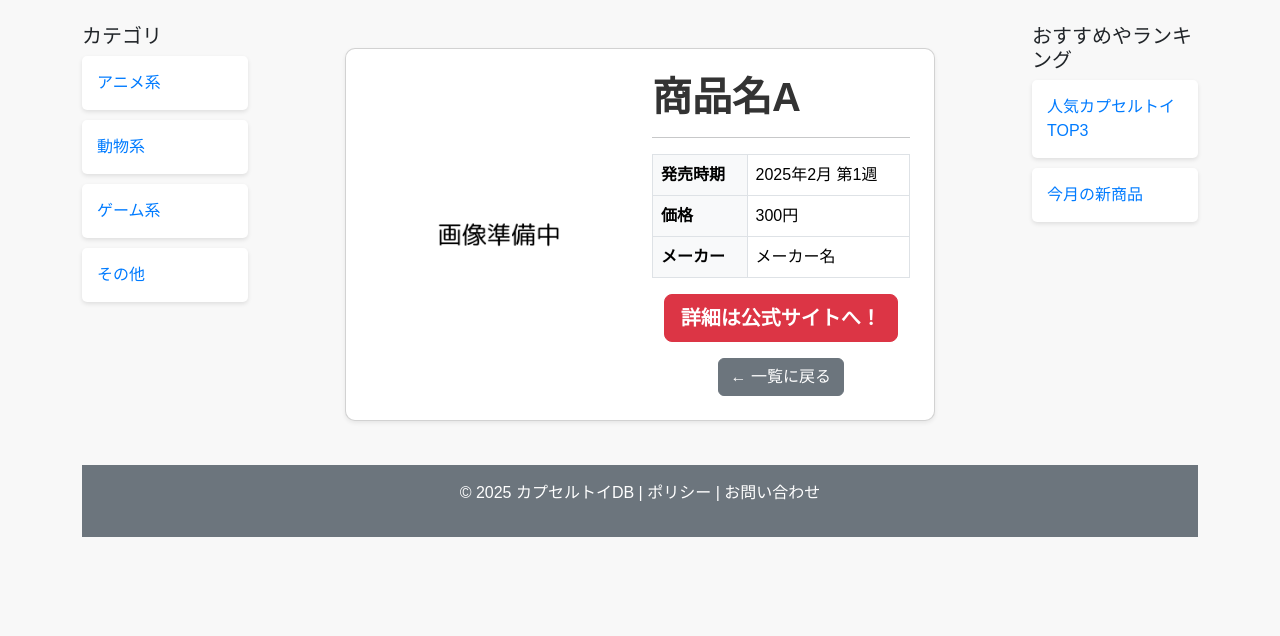
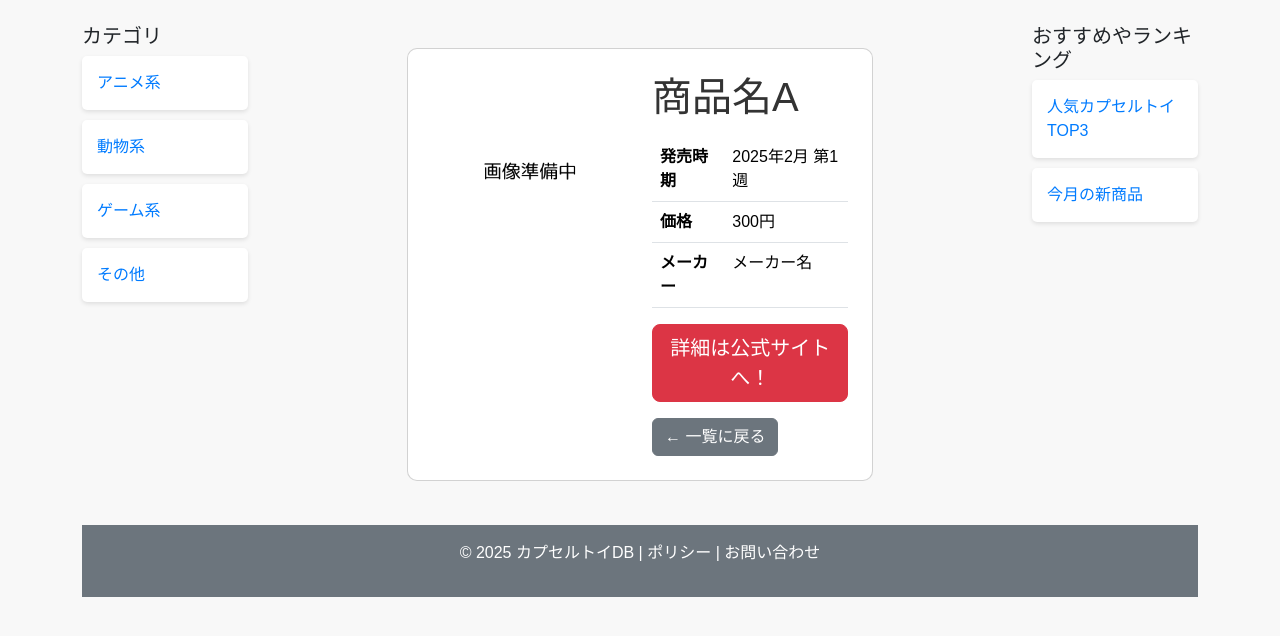
Before and after one commit to kenpac30801852/capsule_toy_project, a Django app: page /toy/1/ in a window 1280 px wide. Shown: the part 76-712 px from the top of the page. Run offline with Django 5.2, Linux system fonts and the light colour scheme; data comes from the database, SQL or seed files in the repository; both versions use the stored data as it was after the commit.

Commit message:
Update latest code

```diff
--- a/capsule_toy_project/urls.py
+++ b/capsule_toy_project/urls.py
@@ -16,10 +16,11 @@ Including another URLconf
 """
 from django.contrib import admin
 from django.urls import path
-from toys.views import toy_list, toy_detail  # ← toy_detail をインポート！
+from toys import views  # 'capsule_toy_project' ではなく 'toys' をインポート
 
 urlpatterns = [
     path('admin/', admin.site.urls),
-    path('', toy_list, name='toy_list'),
-    path('toy/<int:toy_id>/', toy_detail, name='toy_detail'),  # ← ここが重要！
+    path('', views.toy_list, name='toy_list'),
+    path('toy/<int:toy_id>/', views.toy_detail, name='toy_detail'),
+    path('no-official-info/', views.no_official_info, name='no_official_info'),  # 公式情報なしページ
 ]
--- a/toys/models.py
+++ b/toys/models.py
@@ -1,13 +1,16 @@
+from django.db import models
+
 from django.db import models
 
 class CapsuleToy(models.Model):
     name = models.CharField(max_length=255)
-    release_date = models.CharField(max_length=100)
-    price = models.CharField(max_length=50)
+    release_date = models.CharField(max_length=255)
+    price = models.IntegerField()
     manufacturer = models.CharField(max_length=255)
-    url = models.URLField()
+    url = models.URLField(blank=True, null=True)  # ここを修正（必須を解除）
     image_url = models.URLField(blank=True, null=True)
-    description = models.TextField(blank=True, null=True)  # ← これを追加！
+    description = models.TextField(blank=True, null=True)
+
 
     def __str__(self):
         return self.name
--- a/toys/templates/toys/toy_detail.html
+++ b/toys/templates/toys/toy_detail.html
@@ -6,53 +6,37 @@
 {% block content %}
 <div class="container mt-4">
     <div class="row justify-content-center">
-        <div class="col-md-10">
-            <div class="card shadow-sm p-4">
-                <div class="row g-4 align-items-center">
-                    <!-- 左側：画像（PC & スマホ両方で表示） -->
+        <div class="col-md-8">
+            <div class="card p-4">
+                <div class="row">
+                    <!-- 画像表示 -->
                     <div class="col-md-6 text-center">
                         {% if toy.image_url %}
-                            <img src="{{ toy.image_url }}" class="img-fluid rounded" alt="{{ toy.name }}" style="max-width: 100%; height: auto;">
+                            <img src="{{ toy.image_url }}" class="img-fluid rounded" alt="{{ toy.name }}">
                         {% else %}
-                            <img src="{% static 'images/画像準備中.png' %}" class="img-fluid rounded" alt="画像準備中" style="max-width: 100%; height: auto;">
+                            <img src="{% static 'images/画像準備中.png' %}" class="img-fluid rounded" alt="画像準備中">
                         {% endif %}
                     </div>
 
-                    <!-- 右側：商品情報 -->
+                    <!-- 商品情報 -->
                     <div class="col-md-6">
-                        <h1 class="fw-bold">{{ toy.name }}</h1>
-                        <hr>
-
-                        <!-- 商品詳細情報を表にする -->
-                        <table class="table table-bordered">
-                            <tbody>
+                        <h1 class="mb-3">{{ toy.name }}</h1>
+                        <table class="table">
                             <tr>
-                                    <th class="bg-light">発売時期</th>
+                                <th>発売時期</th>
                                 <td>{{ toy.release_date }}</td>
                             </tr>
                             <tr>
-                                    <th class="bg-light">価格</th>
+                                <th>価格</th>
                                 <td>{{ toy.price }}円</td>
                             </tr>
                             <tr>
-                                    <th class="bg-light">メーカー</th>
+                                <th>メーカー</th>
                                 <td>{{ toy.manufacturer }}</td>
                             </tr>
-                            </tbody>
                         </table>
-
-                        <!-- 公式ページボタン -->
-                        <div class="mt-3 text-center">
-                            <a href="{{ toy.url }}" class="btn btn-danger btn-lg fw-bold" target="_blank">
-                                詳細は公式サイトへ！
-                            </a>
-                        </div>
-
-                        <!-- 一覧に戻るボタン -->
-                        <div class="mt-3 text-center">
-                            <a href="{% url 'toy_list' %}" class="btn btn-secondary">← 一覧に戻る</a>
-                        </div>
-
+                        <a href="{% if toy.url %}{{ toy.url }}{% else %}{% url 'no_official_info' %}{% endif %}" class="btn btn-danger btn-lg" target="_blank">詳細は公式サイトへ！</a>
+                        <a href="{% url 'toy_list' %}" class="btn btn-secondary mt-3">← 一覧に戻る</a>
                     </div>
                 </div>
             </div>
--- a/toys/templates/toys/toy_list.html
+++ b/toys/templates/toys/toy_list.html
@@ -29,7 +29,8 @@
                                 </h5>
                                 <p class="card-text">価格: {{ toy.price }}円</p>
                                 <p class="card-text">メーカー: {{ toy.manufacturer }}</p>
-                                <a href="{{ toy.url }}" class="btn btn-outline-primary" target="_blank">公式ページ</a>
+                                <a href="{% if toy.url %}{{ toy.url }}{% else %}{% url 'no_official_info' %}{% endif %}" class="btn btn-outline-primary" target="_blank">公式ページ</a>
+
                             </div>
                         </div>
                     </div>
@@ -58,7 +59,7 @@
                                 <h5 class="card-title">
                                     <a href="{% url 'toy_detail' toy.id %}" class="text-decoration-none">{{ toy.name }}</a>
                                 </h5>
-                                <a href="{{ toy.url }}" class="btn btn-outline-primary" target="_blank">公式ページ</a>
+                                <a href="{% if toy.url %}{{ toy.url }}{% else %}{% url 'no_official_info' %}{% endif %}" class="btn btn-outline-primary" target="_blank">公式ページ</a>
                             </div>
                         </div>
                     </div>
--- a/toys/views.py
+++ b/toys/views.py
@@ -3,10 +3,11 @@ from .models import CapsuleToy
 
 def toy_list(request):
     toys = CapsuleToy.objects.all()
-    use_official_images = False  # 公式画像の使用を一時的に無効化
-    return render(request, 'toys/toy_list.html', {'toys': toys, 'use_official_images': use_official_images})
+    return render(request, 'toys/toy_list.html', {'toys': toys})
 
 def toy_detail(request, toy_id):
     toy = get_object_or_404(CapsuleToy, id=toy_id)
-    use_official_images = False  # 公式画像の使用を一時的に無効化
-    return render(request, 'toys/toy_detail.html', {'toy': toy, 'use_official_images': use_official_images})
+    return render(request, 'toys/toy_detail.html', {'toy': toy})
+
+def no_official_info(request):
+    return render(request, 'toys/no_official_info.html')  # 公式情報なしページ
```
Also changed, not shown: toys/admin.py (+6 -1 lines), toys/templates/toys/no_official_info.html (added, +12 -0 lines), db.sqlite3, toys/migrations/0004_alter_capsuletoy_price_alter_capsuletoy_release_date_and_more.py (added). Lines whose indentation alone changed are shown as unchanged.
